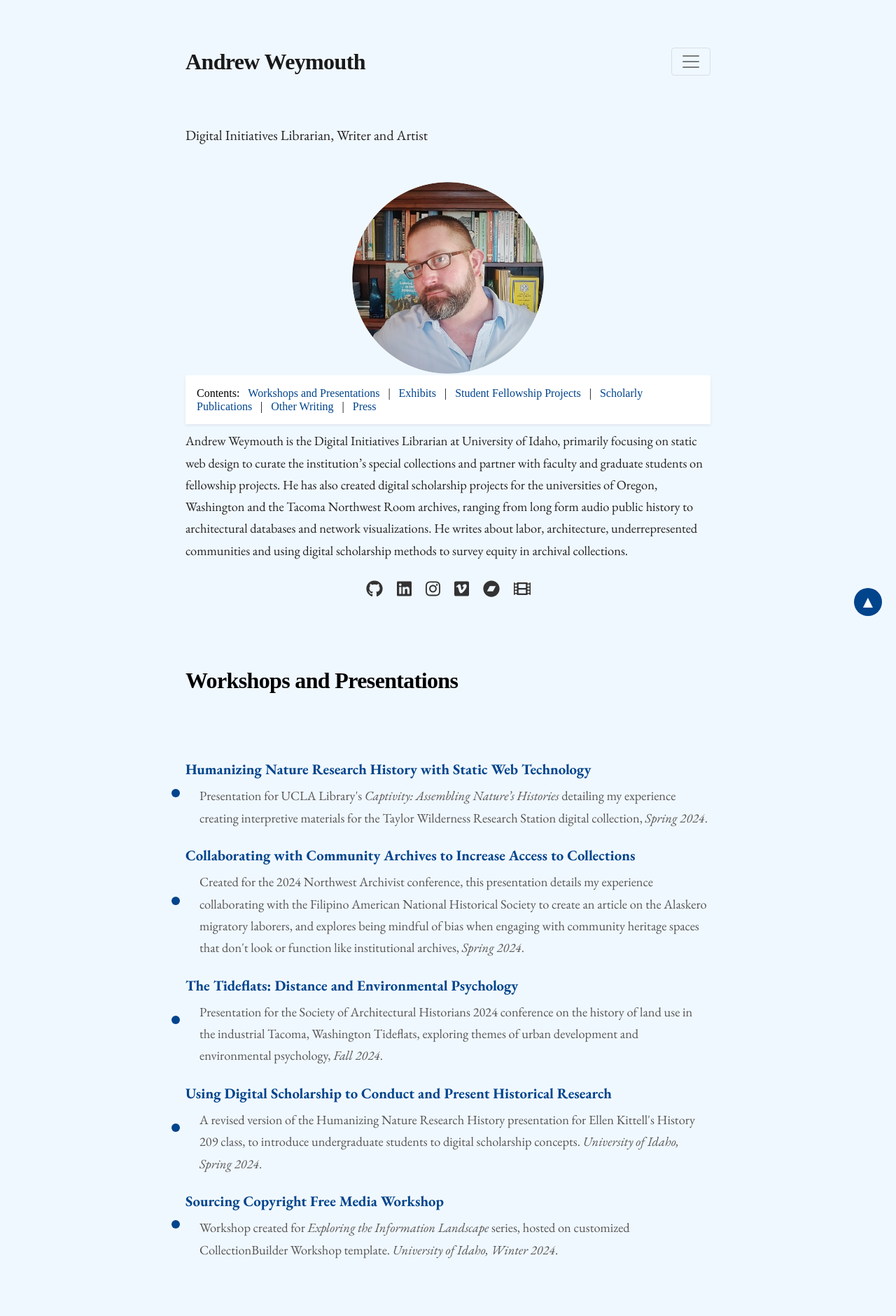
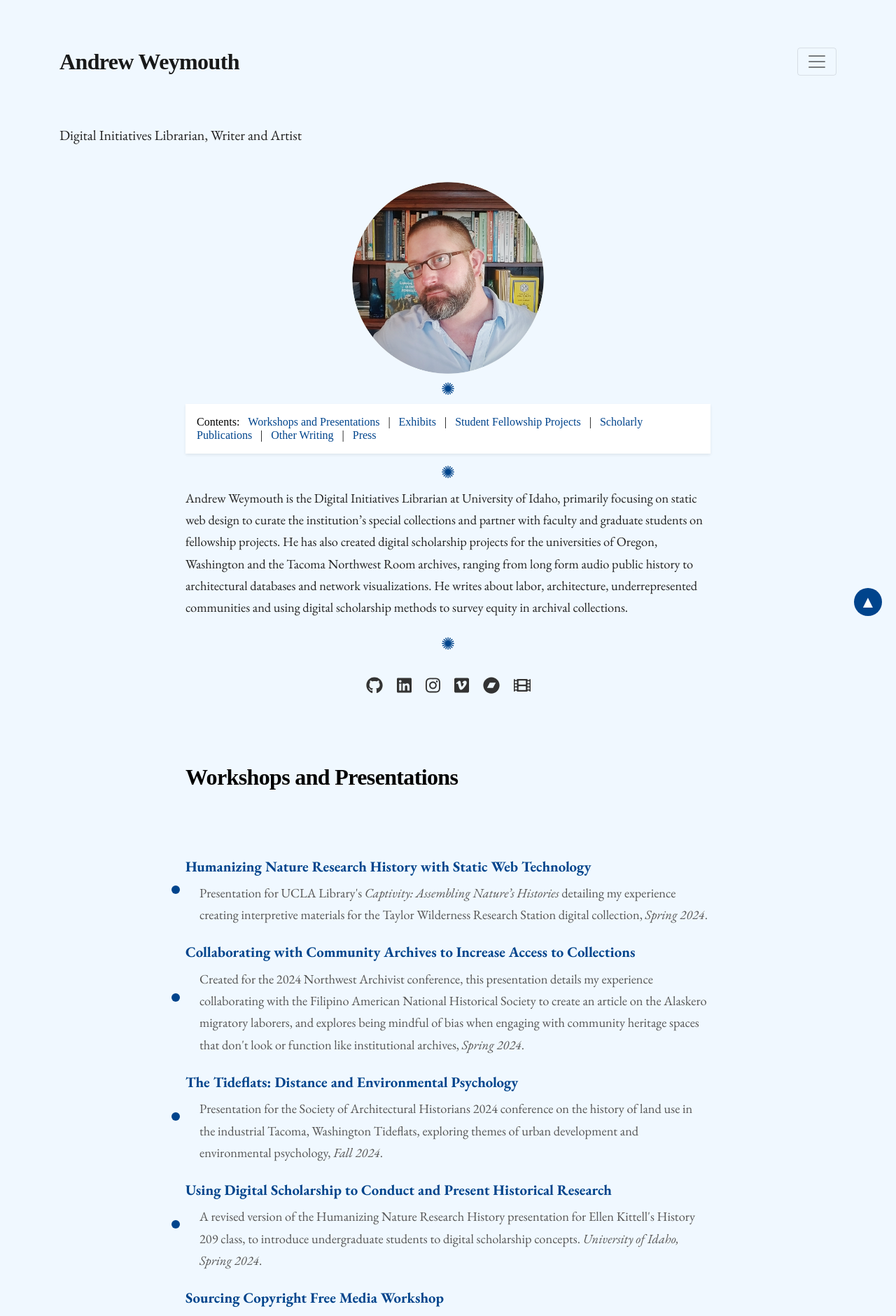
Before and after one commit to aweymo/base, a Jekyll site: the page built from index.md, in a window 1280 px wide. Shown: the top 1880 px of the page at 70% size. Built offline with Jekyll 4.4.1, drawn with Linux system fonts in a browser that asks for light colours; nearby versions of some CDN libraries; some web fonts are replaced.

Commit message:
Add left right center symbol container

```diff
--- a/assets/css/main.css
+++ b/assets/css/main.css
@@ -30,13 +30,22 @@ body a:hover {
     letter-spacing: -.02em;
 }
 
+.symbol-container {
+    display: flex;
+    justify-content: space-between; /* Distribute space evenly between items */
+    align-items: center; /* Center the symbols vertically */
+    width: 100%; /* Ensure full width */
+}
+
 .symbol {
-    color: #00448c; /* Set color to #00448c */
-  }
+    font-size: 1.5rem;
+    margin: 0; /* Remove default margin */
+    color: #00448c; /* Set the color of the symbols */
+}
 
-.wrap {
-    max-width: 750px;
-    margin: 0 auto;
+.symbol-left,
+.symbol-right {
+    flex: 0; /* Do not grow or shrink */
 }
 
 /* Header */
--- a/index.md
+++ b/index.md
@@ -20,9 +20,21 @@ permalink: /
   <img src="/base/images/headshot_circle.png" alt="Photo of the Author with a bad pandemic haircut" title="Andrew Weymouth" style="width: 25%; height: auto; margin: 0 auto;">
 </div>
 
+<div class="symbol-container">
+    <p class="symbol">&#10042;</p>
+</div>
+
 {% include feature/nav-menu.html sections="Workshops and Presentations;Exhibits;Student Fellowship Projects;Scholarly Publications;Other Writing;Press" %}
 
+<div class="symbol-container">
+    <p class="symbol">&#10042;</p>
+</div>
+
 Andrew Weymouth is the Digital Initiatives Librarian at University of Idaho, primarily focusing on static web design to curate the institution’s special collections and partner with faculty and graduate students on fellowship projects. He has also created digital scholarship projects for the universities of Oregon, Washington and the Tacoma Northwest Room archives, ranging from long form audio public history to architectural databases and network visualizations. He writes about labor, architecture, underrepresented communities and using digital scholarship methods to survey equity in archival collections.
+
+<div class="symbol-container">
+    <p class="symbol">&#10042;</p>
+</div>
 
 <div class="social-links">
   <a href="https://github.com/aweymo" target="_blank" rel="noopener noreferrer"><i class="fab fa-github"></i></a>
```
